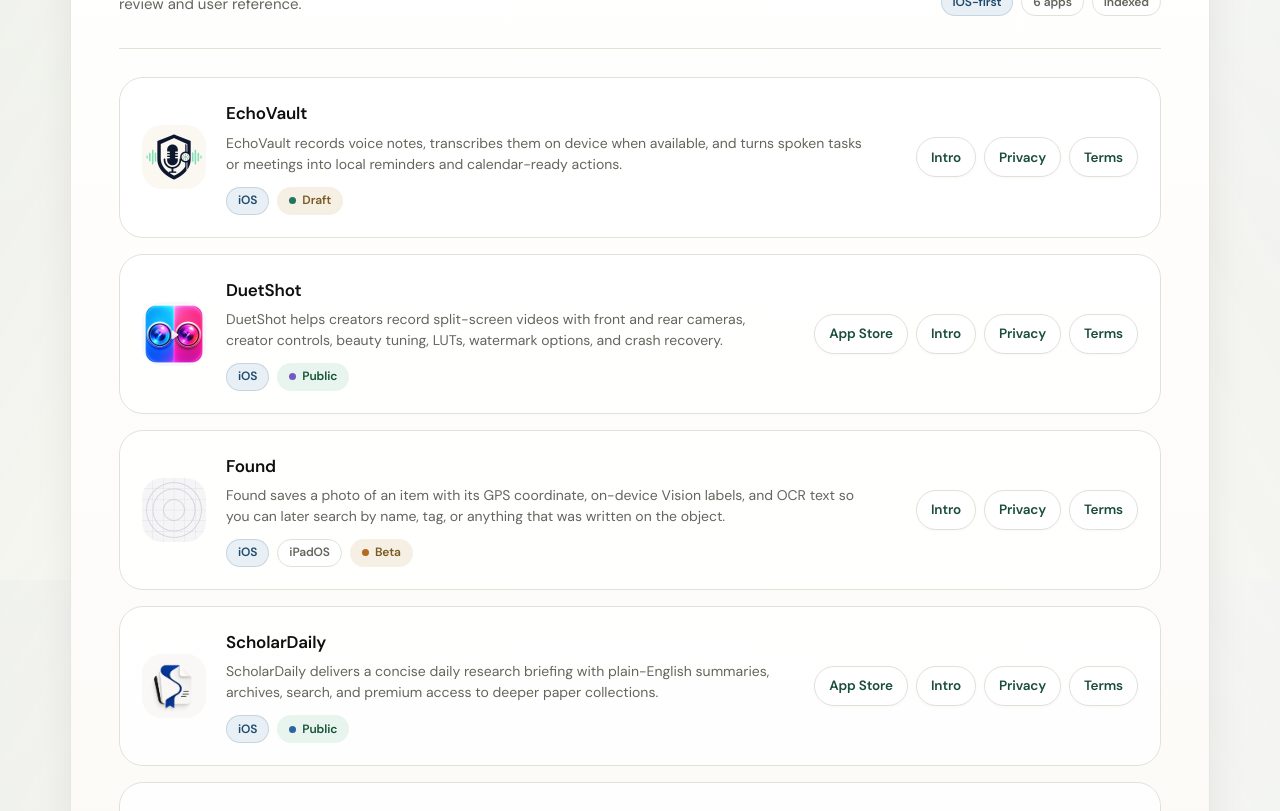
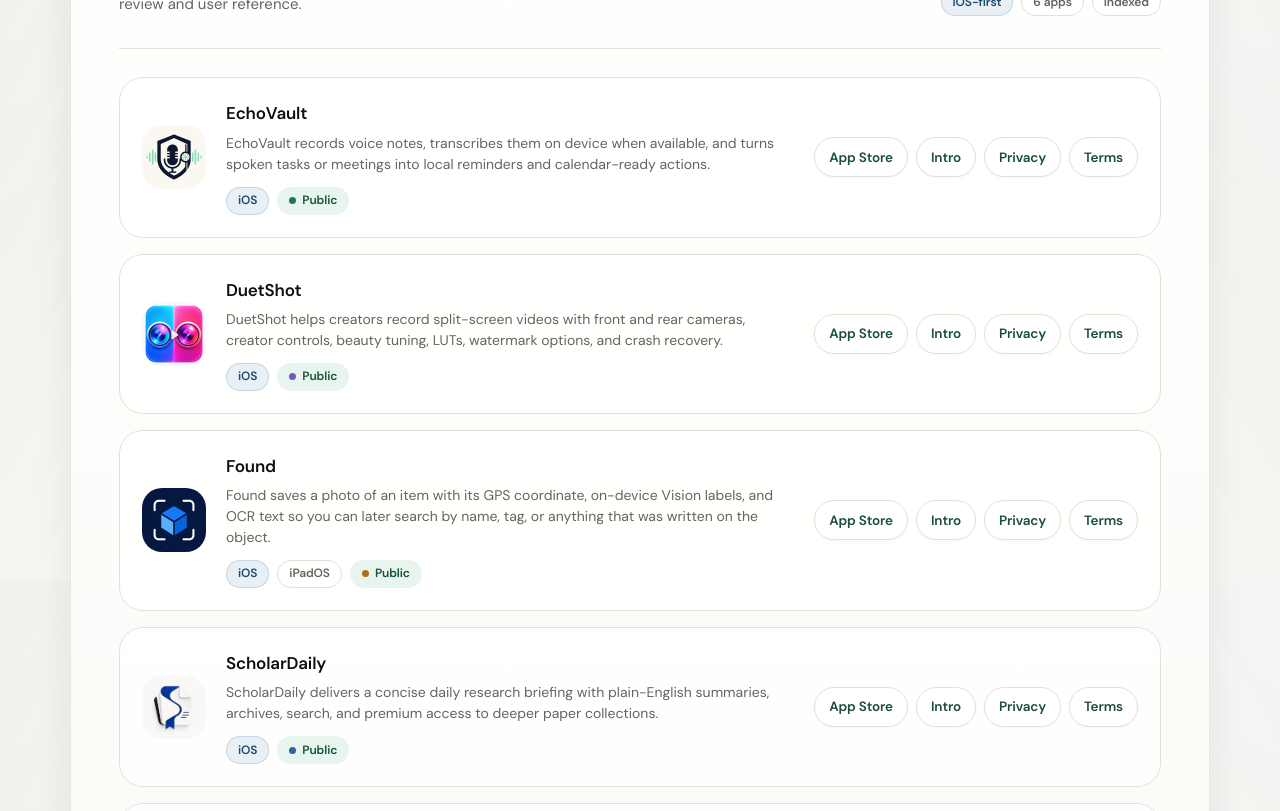
Before and after one commit to timwuhaotian/apps-timwuhaotian-site, a Next.js app: page / in a window 1280 px wide. Shown: the part 1020-1831 px from the top of the page. Built offline with nearby package versions, Linux system fonts and the light colour scheme; no server answers.

Commit message:
chore: mark EchoVault and Found as live with App Store URLs and updated icons

```diff
--- a/src/content/apps.ts
+++ b/src/content/apps.ts
@@ -52,8 +52,9 @@
     summary:
       "EchoVault records voice notes, transcribes them on device when available, and turns spoken tasks or meetings into local reminders and calendar-ready actions.",
     platforms: ["iOS"],
-    status: "in development",
+    status: "live",
     bundleId: "com.gosingk.echovault",
+    appStoreUrl: "https://apps.apple.com/us/app/echovault-voice-note-recorder/id6767749169",
     supportEmail,
     legalOwner,
     privacyUpdatedAt: "2026-05-14",
@@ -157,8 +158,9 @@
     summary:
       "Found saves a photo of an item with its GPS coordinate, on-device Vision labels, and OCR text so you can later search by name, tag, or anything that was written on the object.",
     platforms: ["iOS", "iPadOS"],
-    status: "beta",
+    status: "live",
     bundleId: "com.gosingk.ios-found",
+    appStoreUrl: "https://apps.apple.com/us/app/found-photo-spot-find-car/id6767745845",
     supportEmail,
     legalOwner,
     privacyUpdatedAt: "2026-05-15",
```
Also changed, not shown: public/apps/found/icon.png.
